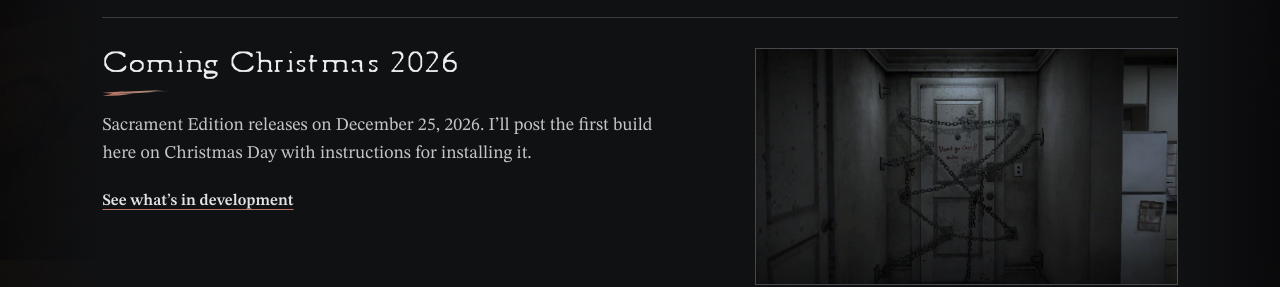
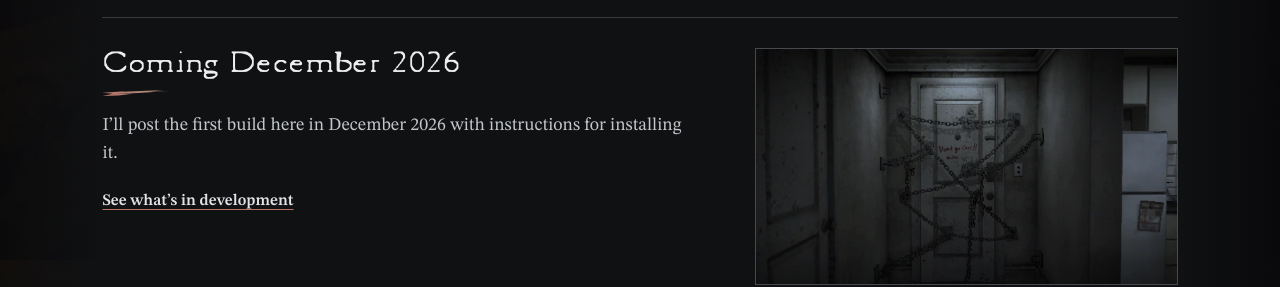
Before and after one commit to Wh3at1y/sh4se-website, a plain HTML site: page download.html in a window 1280 px wide. Shown: the part 540-827 px from the top of the page. Drawn offline with Linux system fonts and the light colour scheme.

Commit message:
Clarify the December 2026 release window

```diff
--- a/download.html
+++ b/download.html
@@ -5,7 +5,7 @@
   <meta name="viewport" content="width=device-width, initial-scale=1">
   <meta name="color-scheme" content="dark">
   <meta name="theme-color" content="#090a0c">
-  <meta name="description" content="Silent Hill 4: Sacrament Edition releases on Christmas Day, December 25, 2026. Find the PC download and installation instructions here on release day.">
+  <meta name="description" content="Silent Hill 4: Sacrament Edition releases in December 2026. Find the PC download and installation instructions here on release day.">
   <title>Download — Silent Hill 4 Sacrament Edition</title>
   <link rel="icon" href="assets/icon.png" type="image/png">
   <link rel="preload" href="assets/sh4-menu.woff2" as="font" type="font/woff2" crossorigin>
@@ -28,13 +28,13 @@
   </header>
 <main class="content wrap" id="main" tabindex="-1">
   <header class="page-heading"><h1>Download</h1></header>
-  <section class="release"><div><h2>Coming Christmas 2026</h2><p>Sacrament Edition releases on <time datetime="2026-12-25">December 25, 2026</time>. I’ll post the first build here on Christmas Day with instructions for installing it.</p><div class="page-links"><a href="features.html">See what’s in development</a></div></div>
+  <section class="release"><div><h2>Coming December 2026</h2><p>I’ll post the first build here in <time datetime="2026-12">December 2026</time> with instructions for installing it.</p><div class="page-links"><a href="features.html">See what’s in development</a></div></div>
     <figure><a class="enlarge" href="assets/door-local.webp" title="Open larger image"><img src="assets/door-local.webp" alt="The chained front door of Room 302." width="632" height="352"></a></figure>
   </section>
   <section class="faq"><h2>Before you play</h2>
     <details open><summary>Which version is this for?</summary><p>I’m using the Windows GOG edition of Silent Hill 4: The Room for development. Once I’ve finished testing, I’ll list the supported versions in the release notes.</p></details>
     <details><summary>Do I need the original game?</summary><p>Yes. You’ll need a copy of Silent Hill 4 for PC. You can find the game on <a href="https://www.gog.com/en/game/silent_hill_4_the_room" target="_blank" rel="noopener">GOG</a>.</p></details>
-    <details><summary>When does Sacrament Edition come out?</summary><p>Christmas Day, <time datetime="2026-12-25">December 25, 2026</time>.</p></details>
+    <details><summary>When does Sacrament Edition come out?</summary><p>Sometime in <time datetime="2026-12">December 2026</time>.</p></details>
   </section>
 </main>
   <footer class="footer"><div class="wrap"><p>Silent Hill 4 Sacrament Edition</p><p>An unofficial dedicated fan project.</p><div class="footer-links"><a href="about.html">About the project</a><a href="https://buymeacoffee.com/sh4se" target="_blank" rel="noopener">Gift me a Holy Candle</a></div></div></footer>
```
